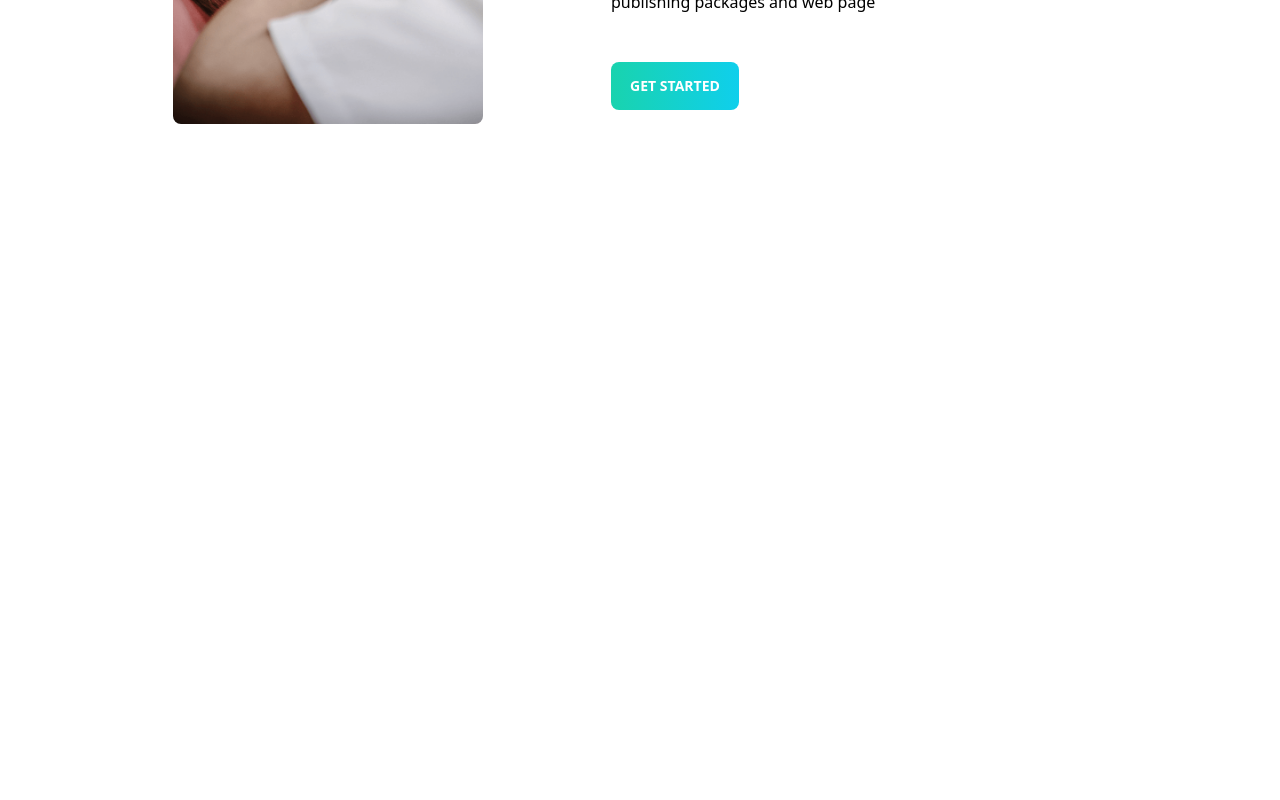
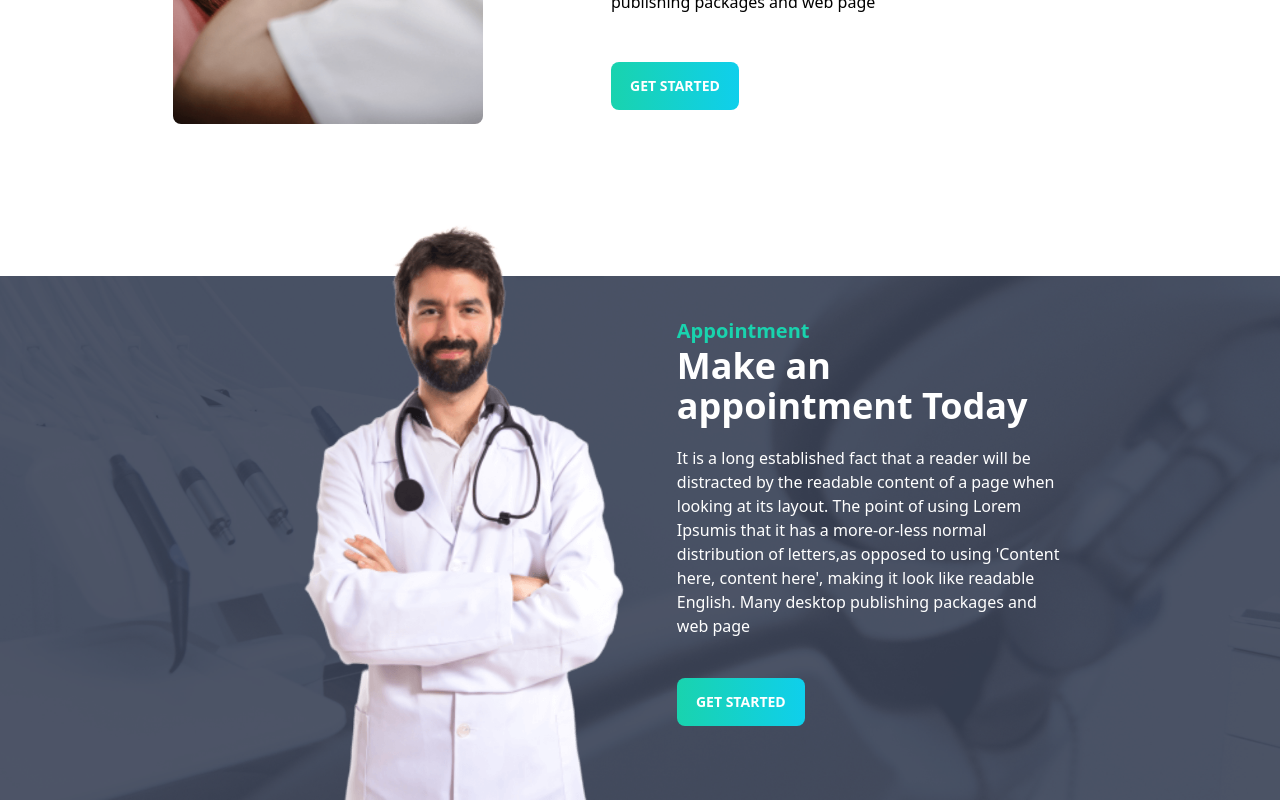
Before and after one commit to Fardin7864/e-doctor, a React (Vite) app: page / in a window 1280 px wide. Shown: the part 1876-2676 px from the top of the page. Before the commit the page ends 2040 px from the top, so only its background shows below. Built offline with nearby package versions, Linux system fonts and the light colour scheme.

Commit message:
create bottom banner section

```diff
--- /dev/null
+++ b/src/components/BottomBanner/BottomBanner.jsx
@@ -0,0 +1,27 @@
+import bannerBg from "../../assets/images/appointment.png"
+import doctor from "../../assets/images/doctor.png"
+
+
+const BottomBanner = () => {
+    return (
+        <div className="">
+                <div className=" hidden lg:block absolute left-32" >
+                    <img src={doctor} alt="" className=" h-[636px]"/>
+                </div>
+            <div className=" pt-28">
+            <div className="lg:h-[524px] bg-cover lg:flex lg:justify-end lg:pr-48 py-10" style={{backgroundImage: `url(${bannerBg})`}}>
+                <div className=" w-full lg:w-2/5 px-6">
+                <h5 className=" text-p">Appointment</h5>
+                <h3 className=" text-4xl font-semibold text-white">Make an appointment Today</h3>
+                <p className=" text-base text-white mt-5 mb-10">It is a long established fact that a reader will be distracted by the readable content of a page when looking at its layout. The point of using Lorem Ipsumis that it has a more-or-less normal distribution of letters,as opposed to using 'Content here, content here', making it look like readable English. Many desktop publishing packages and web page</p>
+                <button className=" text-white text-sm font-bold w-32 h-12 rounded-lg bg-gradient-to-r from-[#19D3AE] to-[#0FCFEC]">
+                    GET STARTED
+                </button>
+                </div>
+            </div>
+            </div>
+        </div>
+    );
+};
+
+export default BottomBanner;
--- a/src/pages/Home/Home.jsx
+++ b/src/pages/Home/Home.jsx
@@ -1,4 +1,5 @@
 import Cards from "../../components/BannerBottomCard/Cards";
+import BottomBanner from "../../components/BottomBanner/BottomBanner";
 import Banner from "../../components/Homebanner/Banner";
 import OutServices from "../../components/OurServices/OutServices";
 
@@ -9,9 +10,8 @@
             <div className=" px-6">
             <Cards></Cards>
             </div>
-            <div>
-                <OutServices></OutServices>
-            </div>
+            <OutServices></OutServices>
+            <BottomBanner></BottomBanner>
         </div>
     );
 };
```
